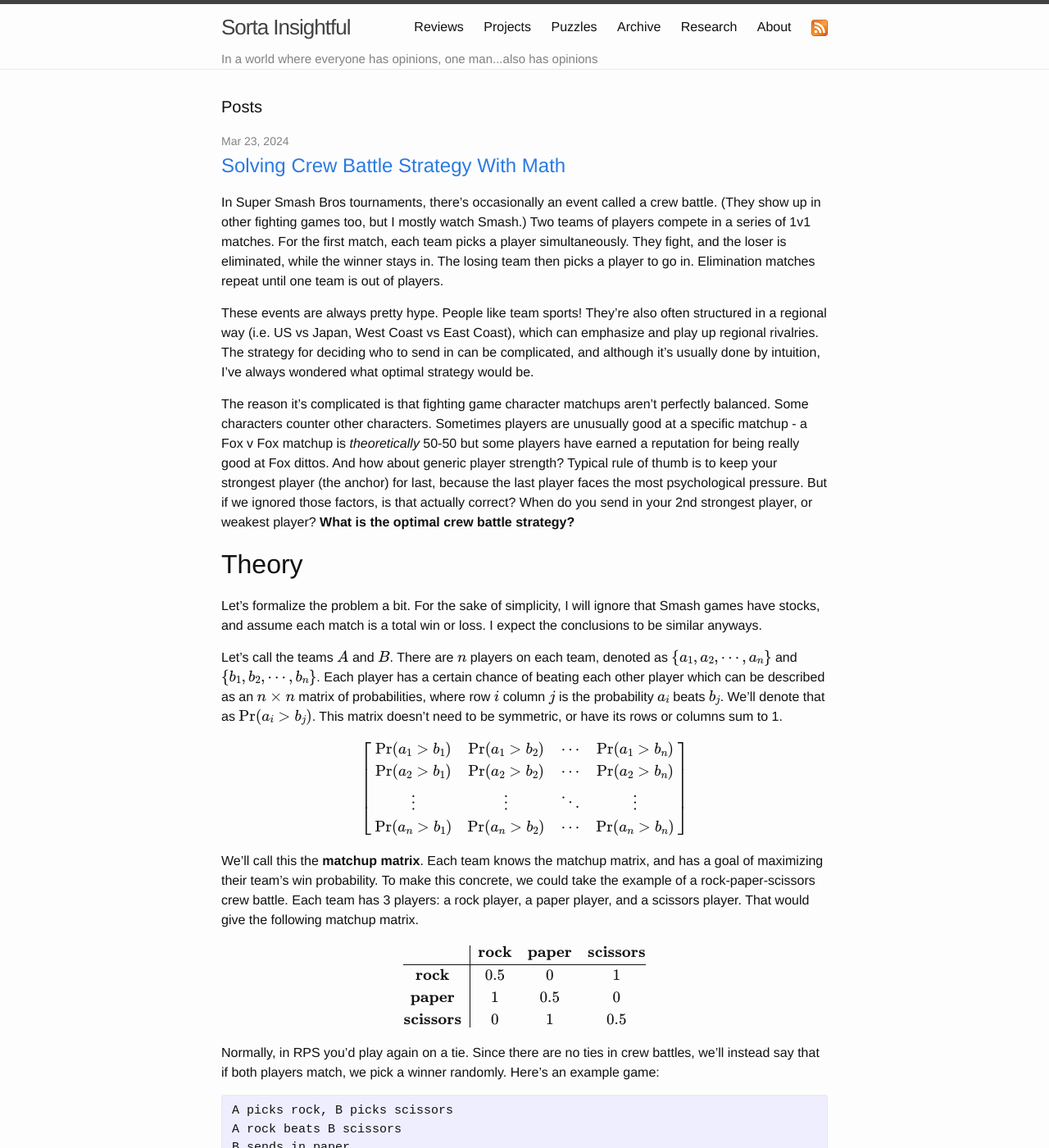
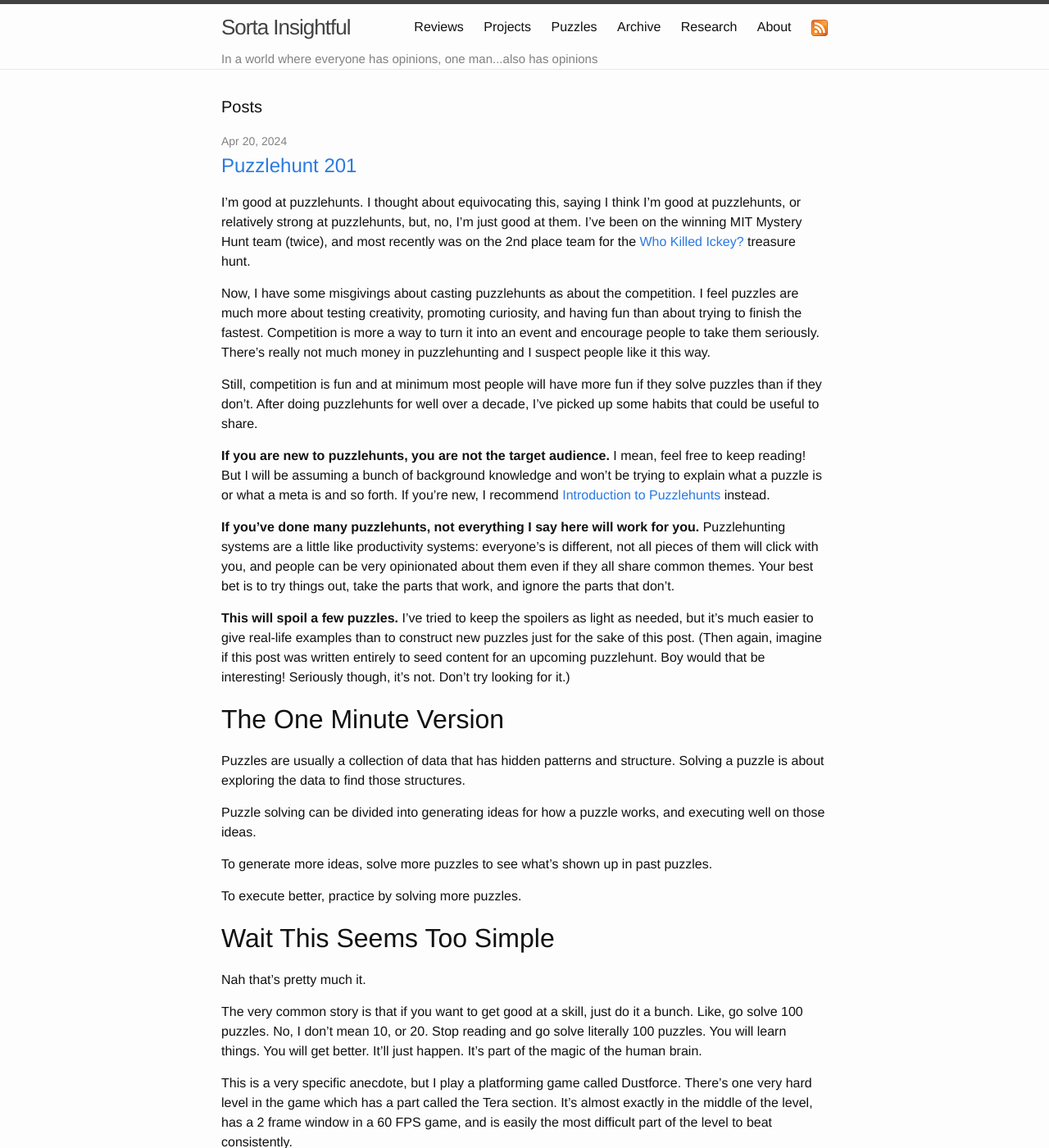
Before and after one commit to alexirpan/alexirpan.github.io, a Jekyll site: the page built from index.html, in a window 1280 px wide and 1400 px high. Shown: the whole window at 82% size. Built offline with Jekyll 4.4.1, drawn with Linux system fonts in a browser that asks for light colours; nearby versions of some CDN libraries; formulas are drawn with MathJax 3; the list of posts is cut into pages by our own code; comment, search, counter and statistics services are not loaded; some of the changed text lies outside the part shown.

Commit message:
date fix

```diff
--- a/_posts/2024-04-11-puzzlehunting-201.markdown
+++ b/_posts/2024-04-20-puzzlehunting-201.markdown
@@ -1,7 +1,7 @@
 ---
 layout: post
 title:  "Puzzlehunt 201"
-date:   2024-03-07 01:41:00 -0700
+date:   2024-04-20 01:41:00 -0700
 ---
 
 I'm good at puzzlehunts. I thought about equivocating this, saying I think I'm
```
